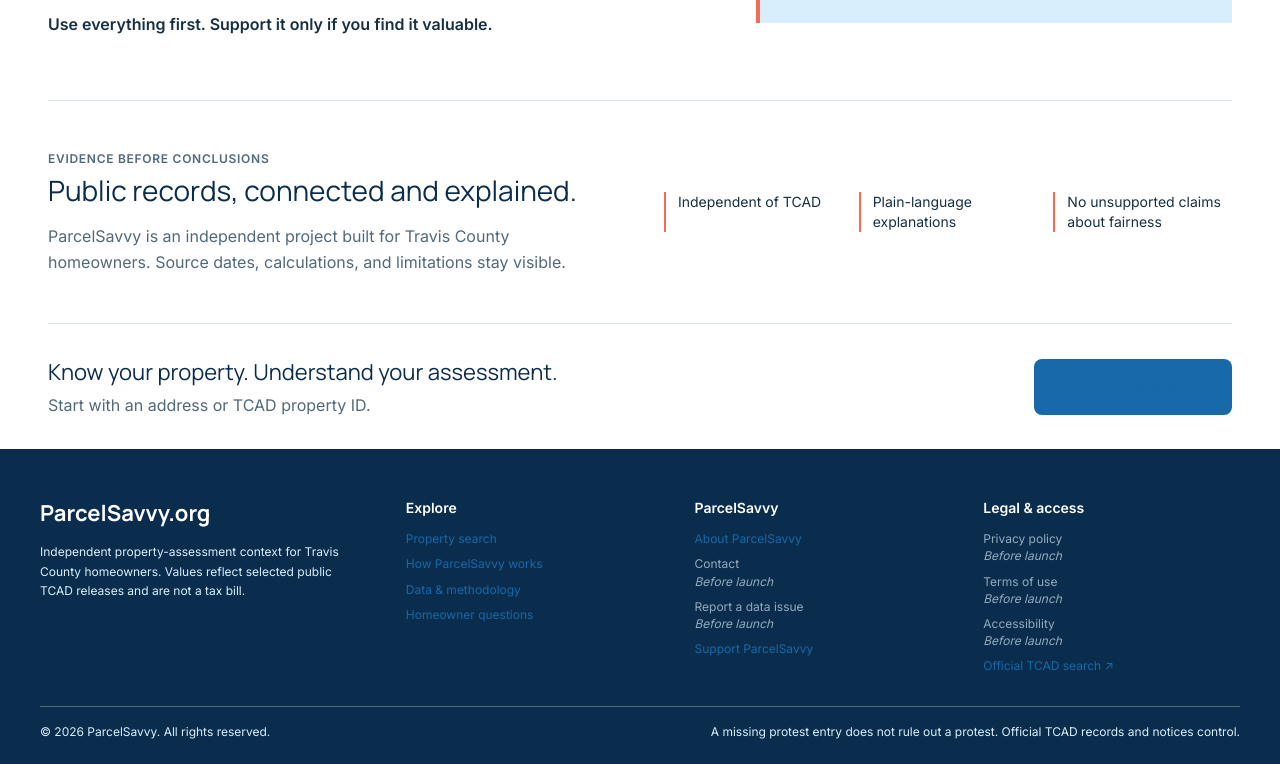
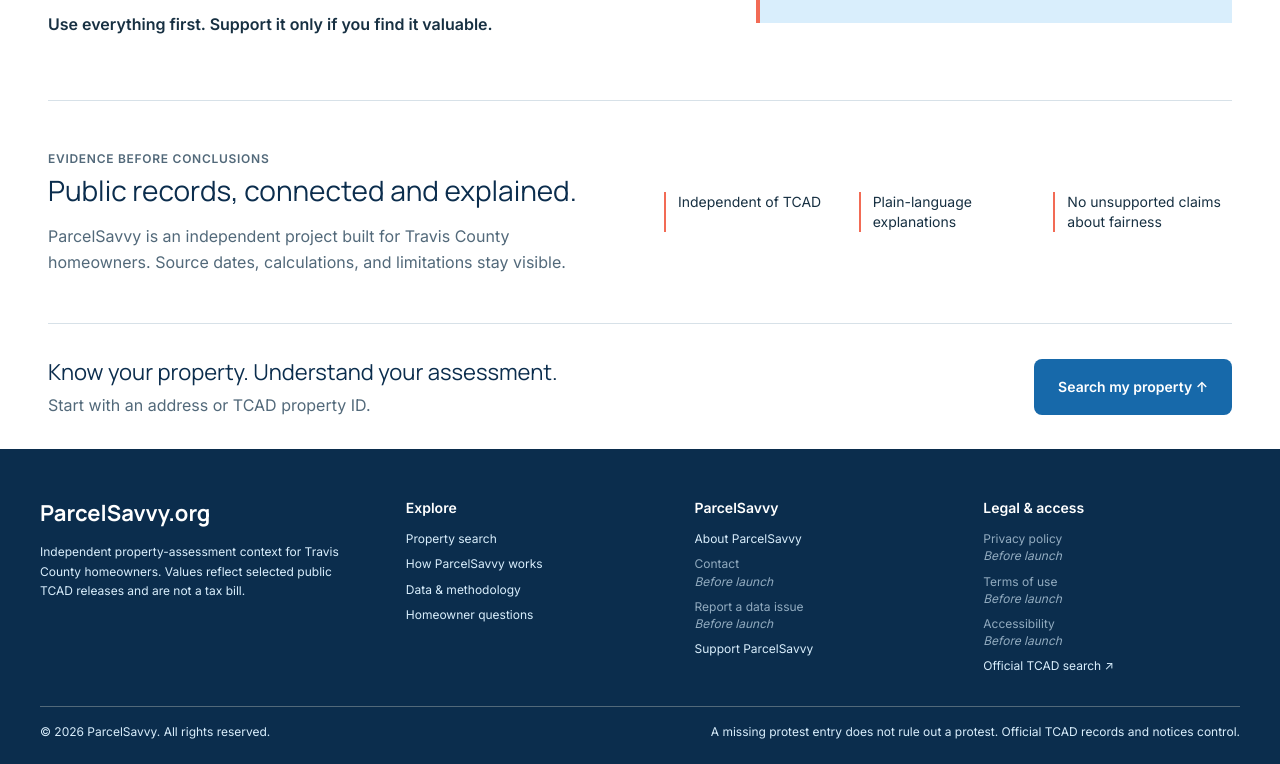
Before and after one commit to wlreich/PropertyTaxHelper, a Next.js app in the folder web/: page / in a window 1280 px wide. Shown: the part 1948-2712 px from the top of the page. Built offline with nearby package versions, Linux system fonts and the light colour scheme.

Commit message:
Restore accessible homepage link contrast

```diff
--- a/web/src/app/page.tsx
+++ b/web/src/app/page.tsx
@@ -513,7 +513,10 @@ export default async function Home({
                 <h2>Know your property. Understand your assessment.</h2>
                 <p>Start with an address or TCAD property ID.</p>
               </div>
-              <Link className={styles.primaryLink} href="/#property-search">
+              <Link
+                className={`${styles.primaryLink} action-button`}
+                href="/#property-search"
+              >
                 Search my property ↑
               </Link>
             </section>
--- a/web/src/app/search-page.module.css
+++ b/web/src/app/search-page.module.css
@@ -605,19 +605,19 @@
   gap: var(--space-2);
 }
 
-.homeFooter a,
+.page .homeFooter nav[aria-label] a,
 .plannedLink {
   color: var(--color-surface-info);
   font-size: var(--text-label);
   line-height: var(--line-small);
 }
 
-.homeFooter a {
+.page .homeFooter nav[aria-label] a {
   width: fit-content;
   text-decoration: none;
 }
 
-.homeFooter a:hover {
+.page .homeFooter nav[aria-label] a:hover {
   color: var(--color-surface);
   text-decoration: underline;
 }
```
